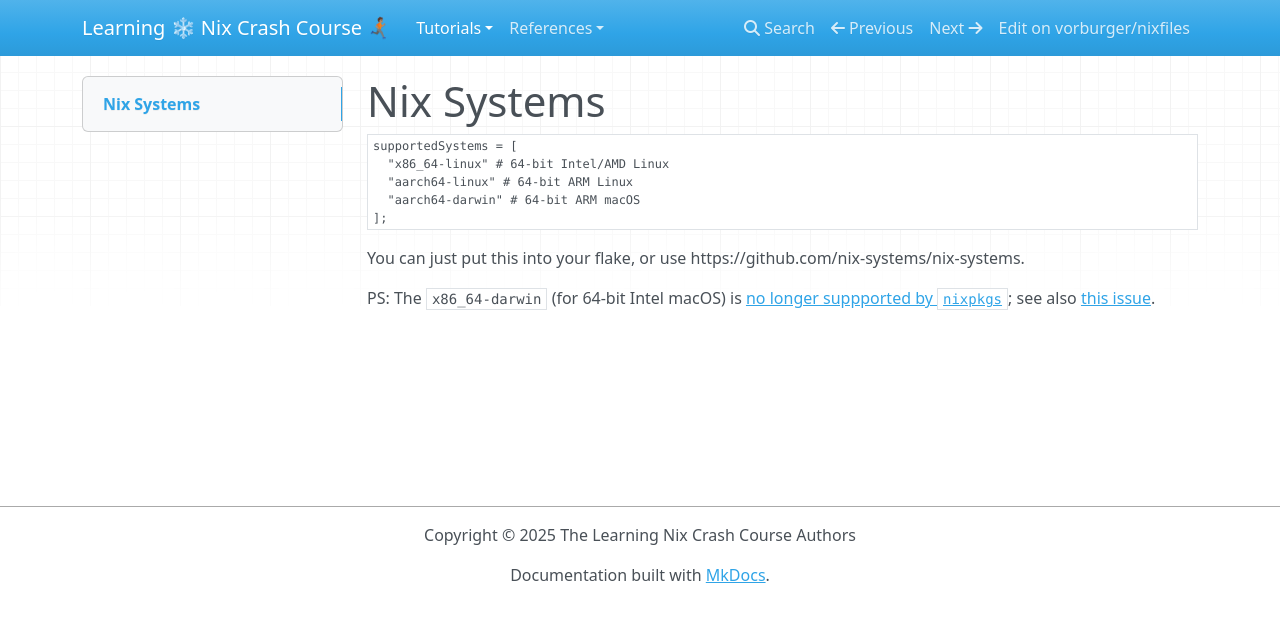
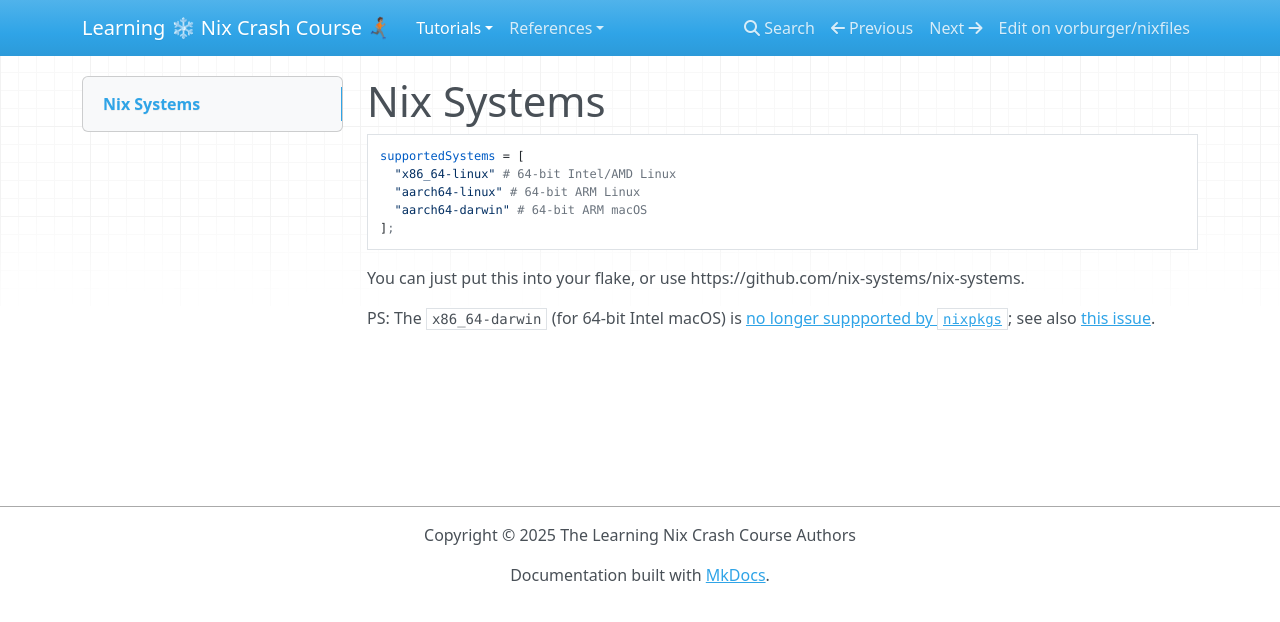
Before and after one commit to vorburger/nixfiles, an MkDocs documentation site: the page built from docs/docs/tutorial/systems/index.md, in a window 1280 px wide. Shown: the top 622 px of the page. Built offline with MkDocs 1.6.1, drawn with Linux system fonts in a browser that asks for light colours; nearby versions of some CDN libraries.

Commit message:
Fix broken include in first-flake tutorial
The legacy mkdocs include syntax `{% include "flake.nix" %}` was broken
when switching to Zensical. This change enables the `pymdownx.snippets`
extension in `mkdocs.yaml` and updates the inclusion syntax in
`docs/docs/tutorial/first-flake/index.md` to use the supported
`--8<--` syntax.

Verified that the included file `docs/docs/tutorial/first-flake/flake.nix`
exists and is correctly referenced relative to the docs_dir.

Co-authored-by: vorburger <298598+vorburger@users.noreply.github.com>

```diff
--- a/docs/mkdocs.yaml
+++ b/docs/mkdocs.yaml
@@ -35,3 +35,7 @@ theme:
   features:
     - navigation.footer
     - content.action.edit
+
+markdown_extensions:
+  - pymdownx.snippets
+  - pymdownx.superfences
```
Also changed, not shown: docs/docs/tutorial/first-flake/index.md (+1 -1 lines).
